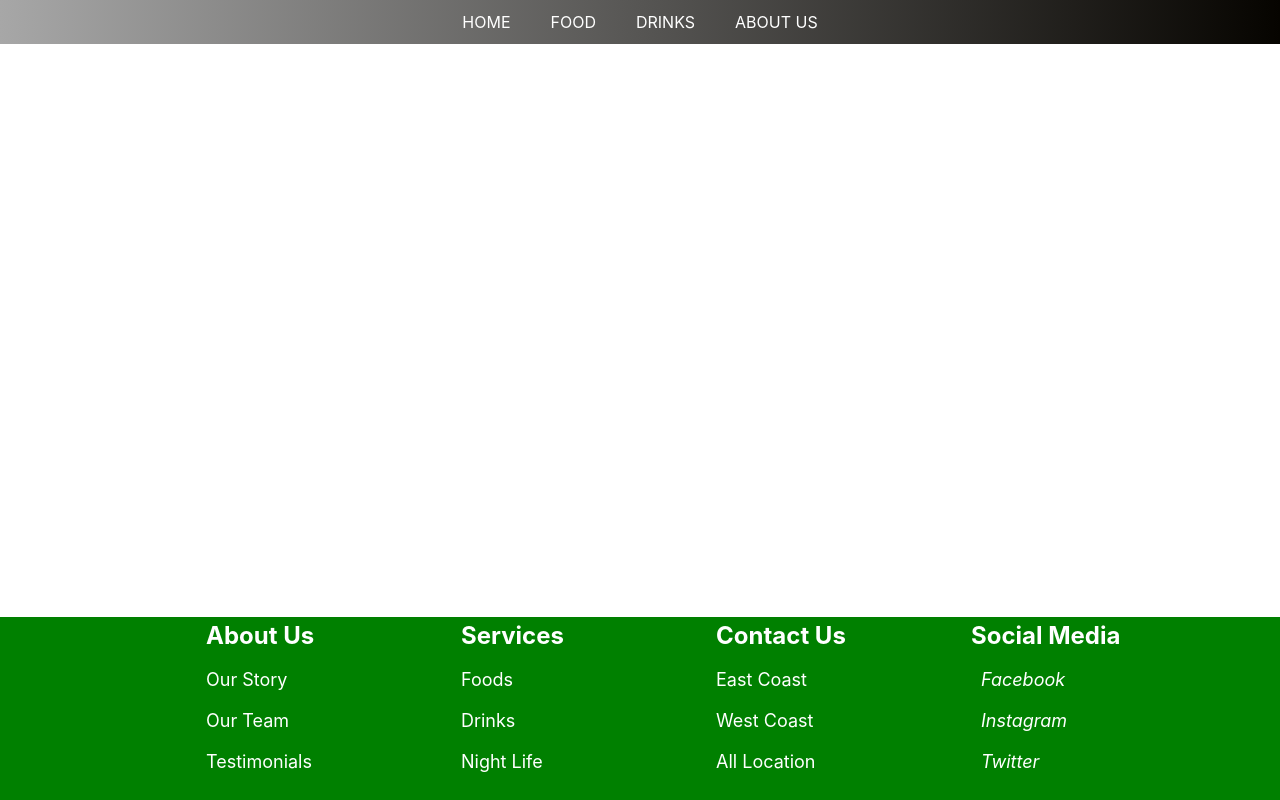
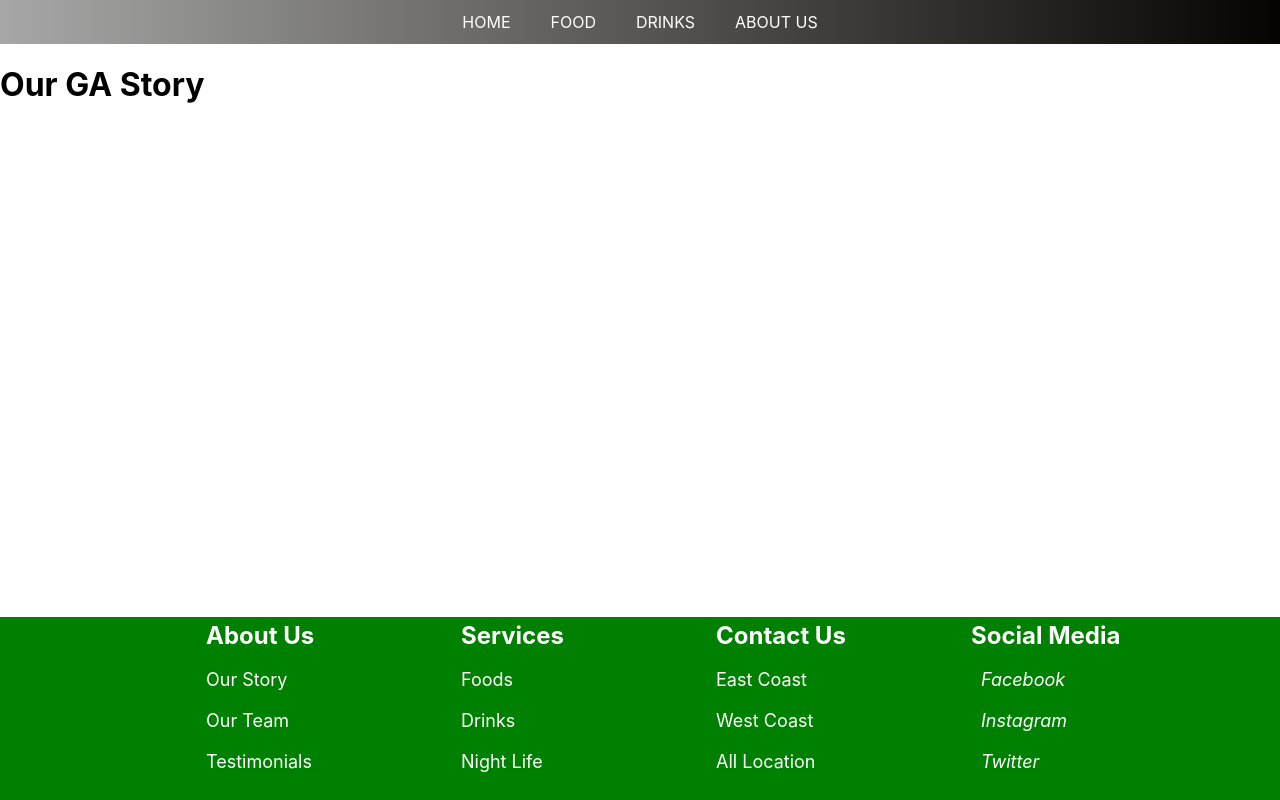
Before and after one commit to nlafosse/Hip_yelp_front, a React (Create React App) app: page /Story in a window 1280 px wide. Built offline with nearby package versions, Linux system fonts and the light colour scheme.

Commit message:
story created

```diff
--- a/src/App.js
+++ b/src/App.js
@@ -11,7 +11,8 @@ import Drinks from './Components/Drinks/Drinks'
 import DrinkDetail from './Components/DrinkDetail/DrinkDetail'
 import Footer from './Components/Footer/Footer';
 import About from './Components/About/About';
-import Team from './Components/Team/Team'
+import Team from './Components/Team/Team';
+import Story from './Components/Story/Story'
 
 
 // Save the Component, key and path in an array of objects for each Route
@@ -70,6 +71,7 @@ export default function App () {
           <Route exact path="/" render={()=> <Home />} />
           <Route exact path="/About" render={()=> <About />} />
           <Route exact path="/Team" render={()=> <Team />} />
+          <Route exact path="/Story" render={()=> <Story />} />
           <Route exact path="/Foods" render={()=> <Foods apiData={apiData} getApiData={getApiData}/> } />
           <Route
             path="/Foods/:id"
--- a/src/Components/Footer/Footer.js
+++ b/src/Components/Footer/Footer.js
@@ -42,7 +42,7 @@ return (
 		<Row>
 		<Column>
 			<Heading>About Us</Heading>
-			<FooterLink href="#">Our Story</FooterLink>
+			<FooterLink href="/Story">Our Story</FooterLink>
 			<FooterLink href="/Team">Our Team</FooterLink>
 			<FooterLink href="#">Testimonials</FooterLink>
 		</Column>
--- /dev/null
+++ b/src/Components/Story/Story.js
@@ -0,0 +1,9 @@
+function Story() {
+    return (
+      <div className="Team">
+        <h1>Our GA Story</h1>
+      </div>
+    );
+  }
+
+  export default Story;
--- a/src/Components/Team/Team.js
+++ b/src/Components/Team/Team.js
@@ -1,7 +1,7 @@
 function Team() {
     return (
       <div className="Team">
-        <h1>Hello Home</h1>
+        <h1>Hello Team</h1>
       </div>
     );
   }
```
